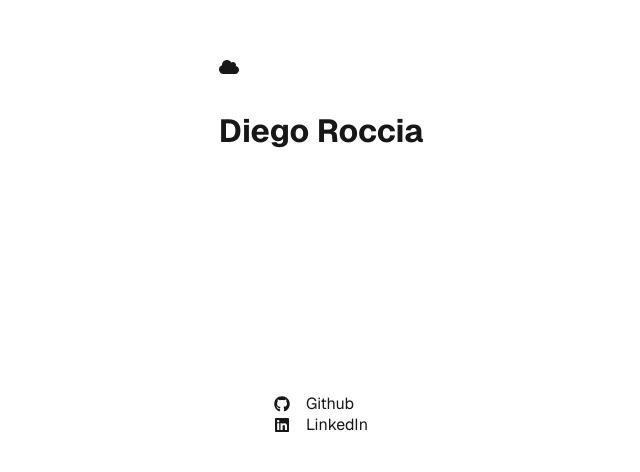
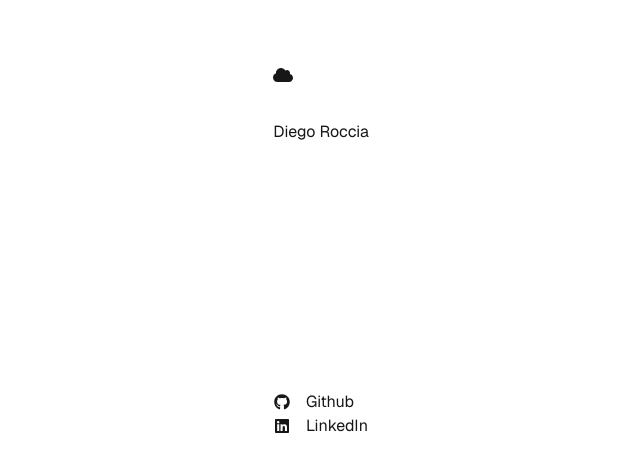
Before and after one commit to diegoroccia/website, a Next.js app: page / in a window 1280 px wide. Shown: the part 296-768 px from the top of the page, without its empty margins (319-959 px from the left). Built offline with nearby package versions, Linux system fonts and the light colour scheme.

Commit message:
Wed Jan 15 12:04:27 AM CET 2025

```diff
--- a/app/footer.tsx
+++ b/app/components/footer/Footer.tsx
@@ -1,4 +1,4 @@
-import styles from "./page.module.css";
+import styles from "@/page.module.css";
 import { FontAwesomeIcon } from "@fortawesome/react-fontawesome";
 import { library } from "@fortawesome/fontawesome-svg-core";
 import { fab } from "@fortawesome/free-brands-svg-icons";
--- a/app/globals.css
+++ b/app/globals.css
@@ -1,3 +1,7 @@
+@tailwind base;
+@tailwind components;
+@tailwind utilities;
+
 :root {
   --background: #ffffff;
   --foreground: #171717;
--- a/app/page.tsx
+++ b/app/page.tsx
@@ -1,7 +1,7 @@
 import styles from "./page.module.css";
-import Footer from "./footer";
 import { FontAwesomeIcon } from "@fortawesome/react-fontawesome";
 import { faCloud } from "@fortawesome/free-solid-svg-icons";
+import Footer from "@/components/footer/Footer";
 
 export default function Home() {
   return (
--- a/package.json
+++ b/package.json
@@ -23,9 +23,12 @@
     "@types/node": "^20",
     "@types/react": "^19",
     "@types/react-dom": "^19",
+    "autoprefixer": "^10.4.20",
     "eslint": "^9",
     "eslint-config-next": "15.1.4",
     "husky": "^9.1.7",
+    "postcss": "^8.5.1",
+    "tailwindcss": "^3.4.17",
     "typescript": "^5"
   }
 }
--- /dev/null
+++ b/pages/test.tsx
@@ -0,0 +1,3 @@
+export default function Test() {
+  return <h1>Hello World</h1>;
+}
--- /dev/null
+++ b/postcss.config.js
@@ -0,0 +1,6 @@
+module.exports = {
+  plugins: {
+    tailwindcss: {},
+    autoprefixer: {},
+  },
+}
--- /dev/null
+++ b/tailwind.config.js
@@ -0,0 +1,12 @@
+/** @type {import('tailwindcss').Config} */
+module.exports = {
+  content: [
+    "./app/**/*.{js,ts,jsx,tsx,mdx}",
+    "./pages/**/*.{js,ts,jsx,tsx,mdx}",
+    "./components/**/*.{js,ts,jsx,tsx,mdx}",
+  ],
+  theme: {
+    extend: {},
+  },
+  plugins: [],
+};
--- a/tsconfig.json
+++ b/tsconfig.json
@@ -19,7 +19,7 @@
       }
     ],
     "paths": {
-      "@/*": ["./*"]
+      "@/*": ["./app/*"]
     }
   },
   "include": ["next-env.d.ts", "**/*.ts", "**/*.tsx", ".next/types/**/*.ts"],
```
Also changed, not shown: public/images/diego.jpg (added), 1 other file (tests, documents, lock files or other folders).
